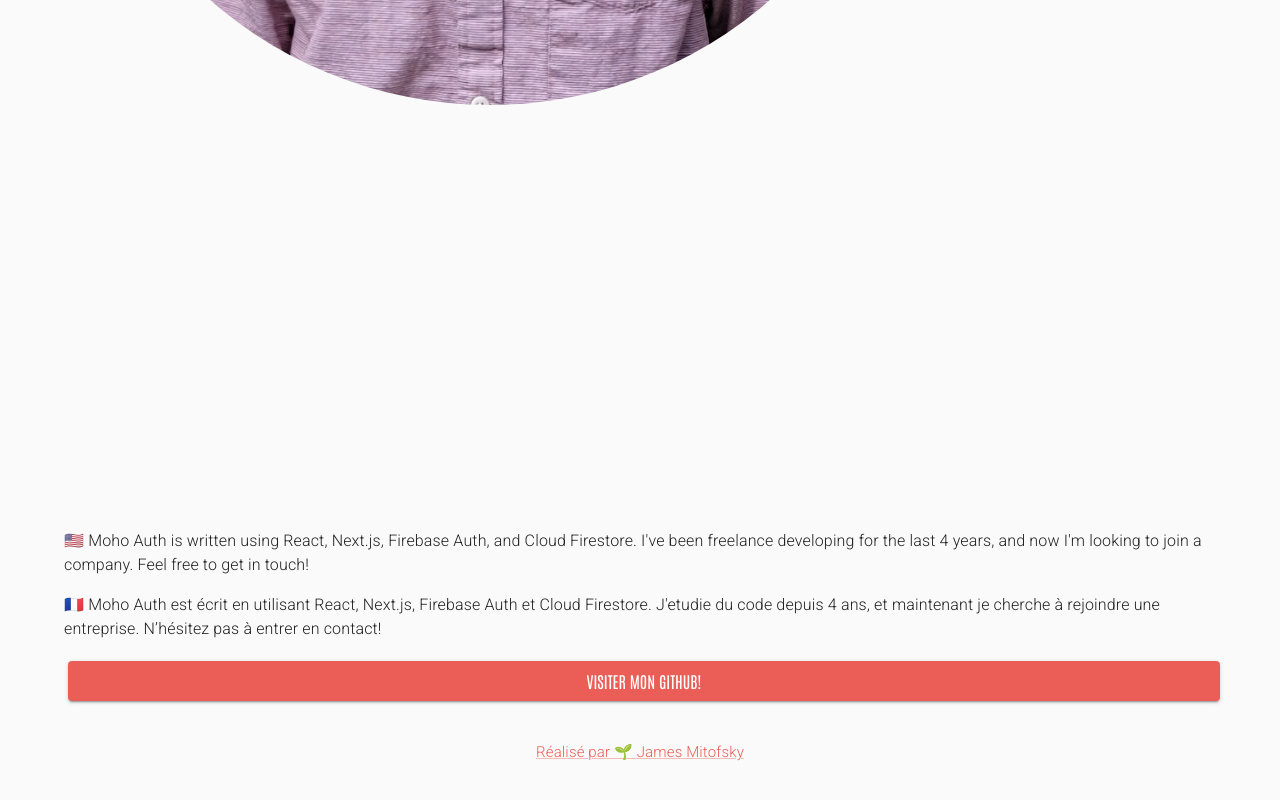
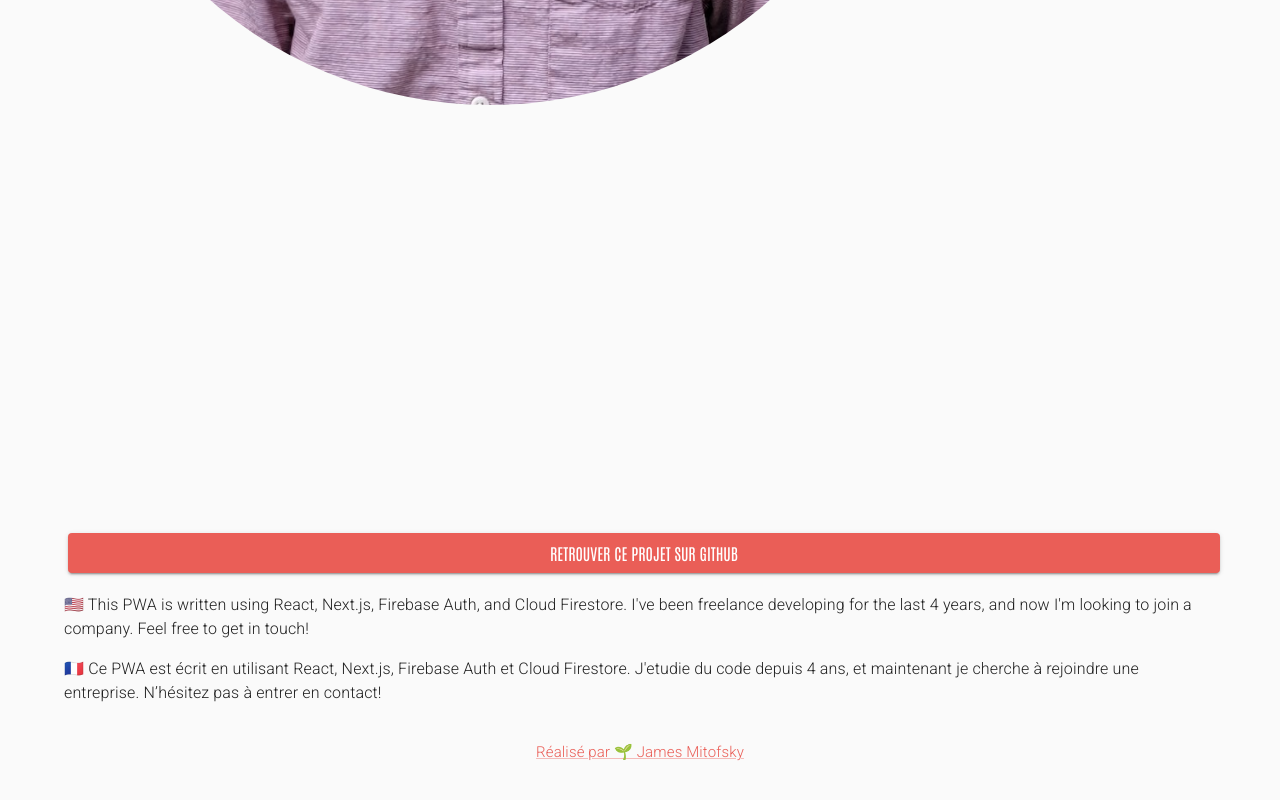
Before and after one commit to JamesMitofsky/moho-access, a Next.js app: page /about in a window 1280 px wide. Shown: the part 822-1622 px from the top of the page. Built offline with nearby package versions, Linux system fonts and the light colour scheme; no server answers.

Commit message:
Rename app to be Moho Login (because of easier pronunciation in French)

```diff
--- a/components/AdminNav.jsx
+++ b/components/AdminNav.jsx
@@ -8,7 +8,6 @@ import {
   ListItemIcon,
   ListItemText,
 } from "@mui/material";
-import { Link as NextLink } from "next/link";
 import MenuIcon from "@mui/icons-material/Menu";
 import MenuItem from "@mui/material/MenuItem";
 import Menu from "@mui/material/Menu";
@@ -45,7 +44,7 @@ export default function AdminNav() {
         >
           <Link sx={{ color: "white", fontFamily: "'Antonio'" }} href="/admin">
             <MohoSVG color={"white"} height={45} />
-            AUTH
+            LOGIN
           </Link>
         </Typography>
         <Box>
--- a/components/WelcomeText.jsx
+++ b/components/WelcomeText.jsx
@@ -4,9 +4,9 @@ import { Typography } from "@mui/material";
 export default function WelcomeText() {
   return (
     <>
-      <Typography sx={{ textAlign: "center" }} variant="h1">
-        Bienvenue à<MohoSVG color={"#f16760"} height={65} />
-        Authentification
+      <Typography sx={{ textAlign: "center", fontWeight: 300 }} variant="h1">
+        BIENVENUE A<MohoSVG color={"#f16760"} height={58} />
+        LOGIN
       </Typography>
     </>
   );
--- a/pages/about.jsx
+++ b/pages/about.jsx
@@ -37,21 +37,24 @@ export default function AboutPage() {
           </Typography>
         </Box>
         <MohoModel />
-        <Typography>
-          🇺🇸 Moho Auth is written using React, Next.js, Firebase Auth, and Cloud
+        <Link
+          target="_blank"
+          href="https://github.com/JamesMitofsky/Moho-Login"
+        >
+          <Button fullWidth variant="contained">
+            Retrouver ce projet sur GitHub
+          </Button>
+        </Link>
+        <Typography sx={{ mt: 2, mb: 2 }}>
+          🇺🇸 This PWA is written using React, Next.js, Firebase Auth, and Cloud
           Firestore. I've been freelance developing for the last 4 years, and
           now I'm looking to join a company. Feel free to get in touch!
         </Typography>
-        <Typography sx={{ mt: 2, mb: 2 }}>
-          🇫🇷 Moho Auth est écrit en utilisant React, Next.js, Firebase Auth et
+        <Typography>
+          🇫🇷 Ce PWA est écrit en utilisant React, Next.js, Firebase Auth et
           Cloud Firestore. J'etudie du code depuis 4 ans, et maintenant je
           cherche à rejoindre une entreprise. N’hésitez pas à entrer en contact!
         </Typography>
-        <Link target="_blank" href="https://github.com/JamesMitofsky">
-          <Button fullWidth variant="contained">
-            Visiter mon GitHub!
-          </Button>
-        </Link>
       </MarginProvider>
     </>
   );
--- a/styles/global.css
+++ b/styles/global.css
@@ -14,7 +14,7 @@ body,
 
 .mohoLogo {
   width: auto;
-  margin: 0px 0.4rem 0 0.75rem;
+  margin: 0px 0.4rem -0.06rem 0.75rem;
 }
 
 /* move the navbar logo down to better align with text */
```
